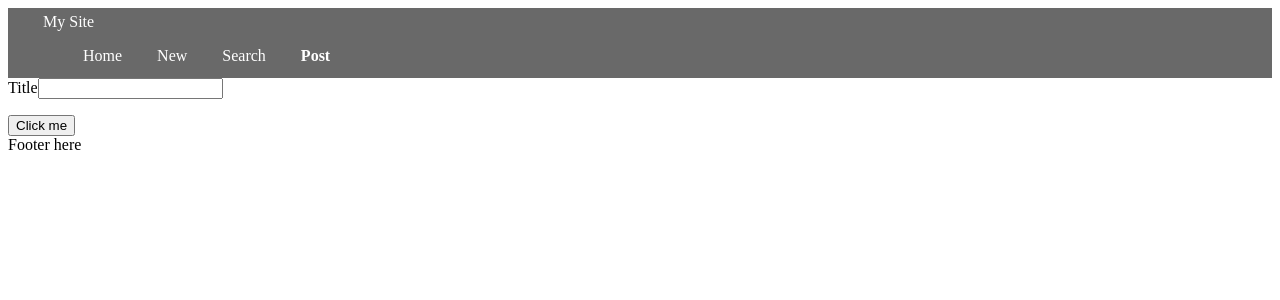
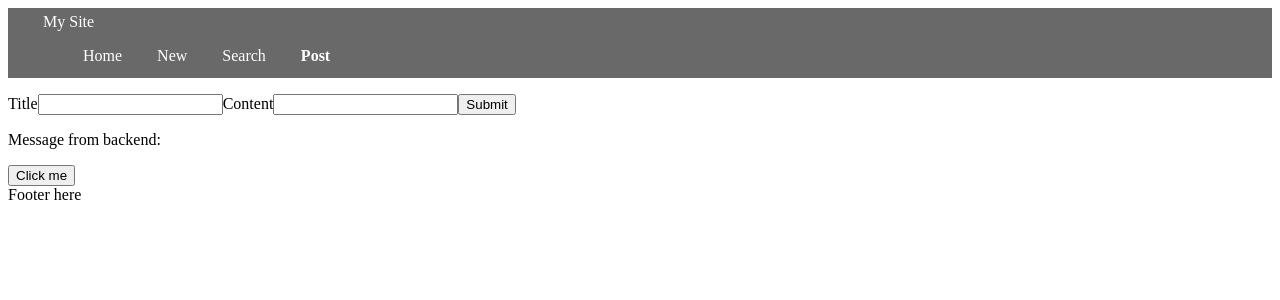
Before and after one commit to superbkj/mysite, a React (Vite) app in the folder frontend/: page /post in a window 1280 px wide. Shown: the top 300 px of the page. Built offline with nearby package versions, Linux system fonts and the light colour scheme.

Commit message:
Connect backend and DB

```diff
--- a/frontend/src/App.jsx
+++ b/frontend/src/App.jsx
@@ -15,7 +15,7 @@ function App() {
     fetch("/api/test")
     .then(res => res.json())
     .then(data => {
-      console.log(data.message);
+      //console.log(data.message);
       setMessage(data.message);
     });
   };
@@ -30,7 +30,7 @@ function App() {
           <Route path="/search" element={<Search />}></Route>
           <Route path="/post" element={<PostForm />}></Route>
         </Routes>
-        <p>{message}</p>
+        <p>Message from backend: {message}</p>
         <button onClick={handleClick}>Click me</button>
         <Footer />
       </BrowserRouter>
--- a/frontend/src/components/PostForm.jsx
+++ b/frontend/src/components/PostForm.jsx
@@ -1,8 +1,60 @@
+import {useState} from "react";
+
 function PostForm() {
+  const [title, setTitle] = useState("");
+  const [text, setText] = useState("");
+  const [validationMessage, setValidationMessage] = useState("");
+
+  // currentTarget: element to which the event handler has been attached
+  // target: element on which the event occurred
+  const handleTitleChange = (event) => {
+    setTitle(event.target.value);
+  };
+
+  const handleTextChange = (event) => {
+    setText(event.target.value);
+  };
+
+  const handleSubmitClick = (event) => {
+    event.preventDefault();
+
+    if (!title) {
+      setValidationMessage("Title cannot be empty");
+      return;
+    }
+
+    if (!text) {
+      setValidationMessage("Text cannot be empty");
+      return;
+    }
+
+    // Slash at the start of a path
+    // ensures that the path is not relative
+    // but read from the root of the site
+    fetch("/api/post", {
+      method: "POST",
+      headers: {
+        "Content-Type": "application/json"
+      },
+      body: JSON.stringify({title, text})
+    })
+    .then(res => res.json())
+    .then(data => {
+      setTitle("");
+      setText("");
+      setValidationMessage(data.message);
+    })
+    .catch(error => console.error(error));
+  }
+
   return (
     <form>
-      <label htmlFor="id">Title</label>
-      <input id="title" ></input>
+      <p>{validationMessage}</p>
+      <label htmlFor="title">Title</label>
+      <input id="title" required type="text" value={title} onChange={handleTitleChange} />
+      <label htmlFor="content">Content</label>
+      <input id="content" required type="textarea" value={text} onChange={handleTextChange} />
+      <button type="submit" onClick={handleSubmitClick}>Submit</button>
     </form>
   );
 }
```
Also changed, not shown: 2 other files (tests, documents, lock files or other folders).
